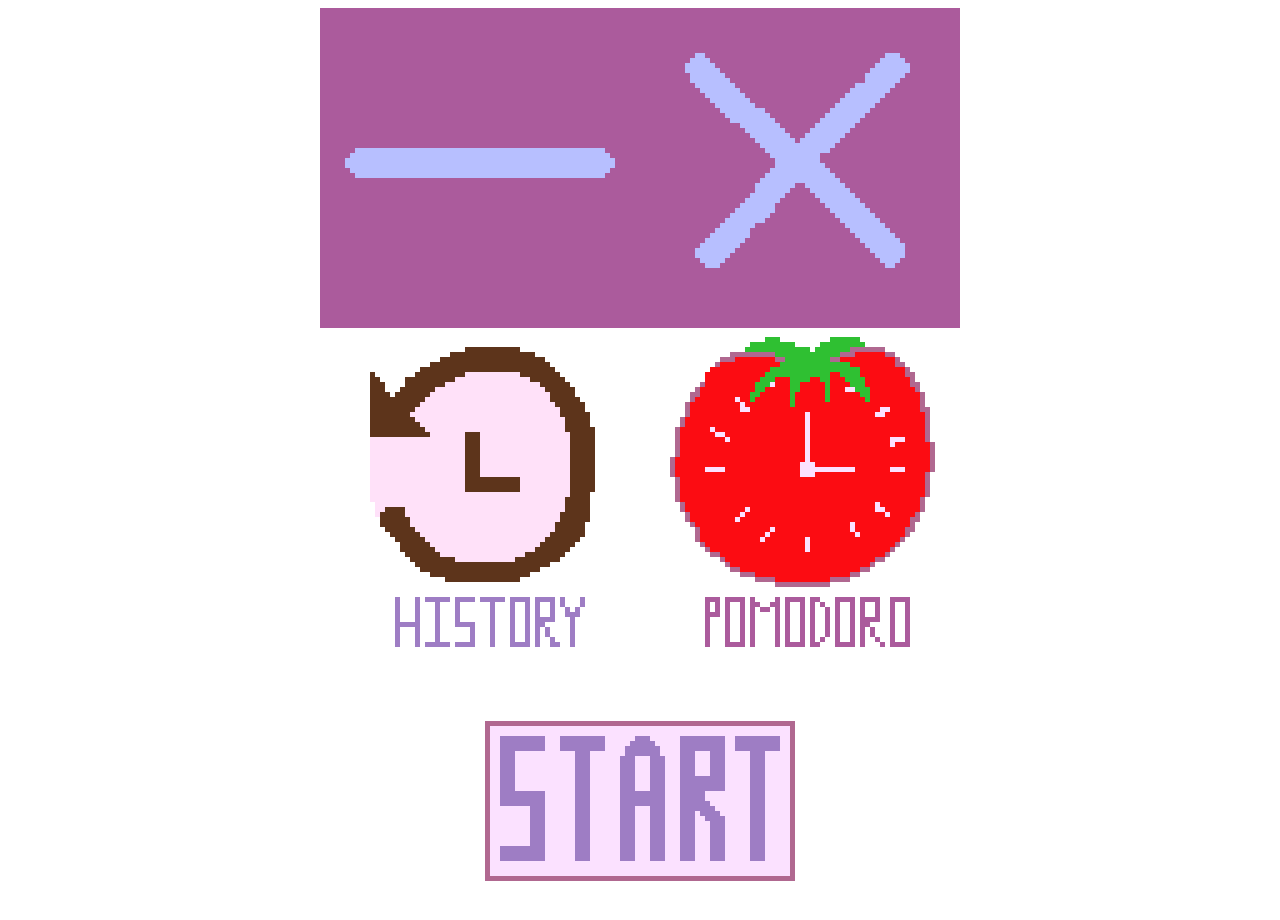
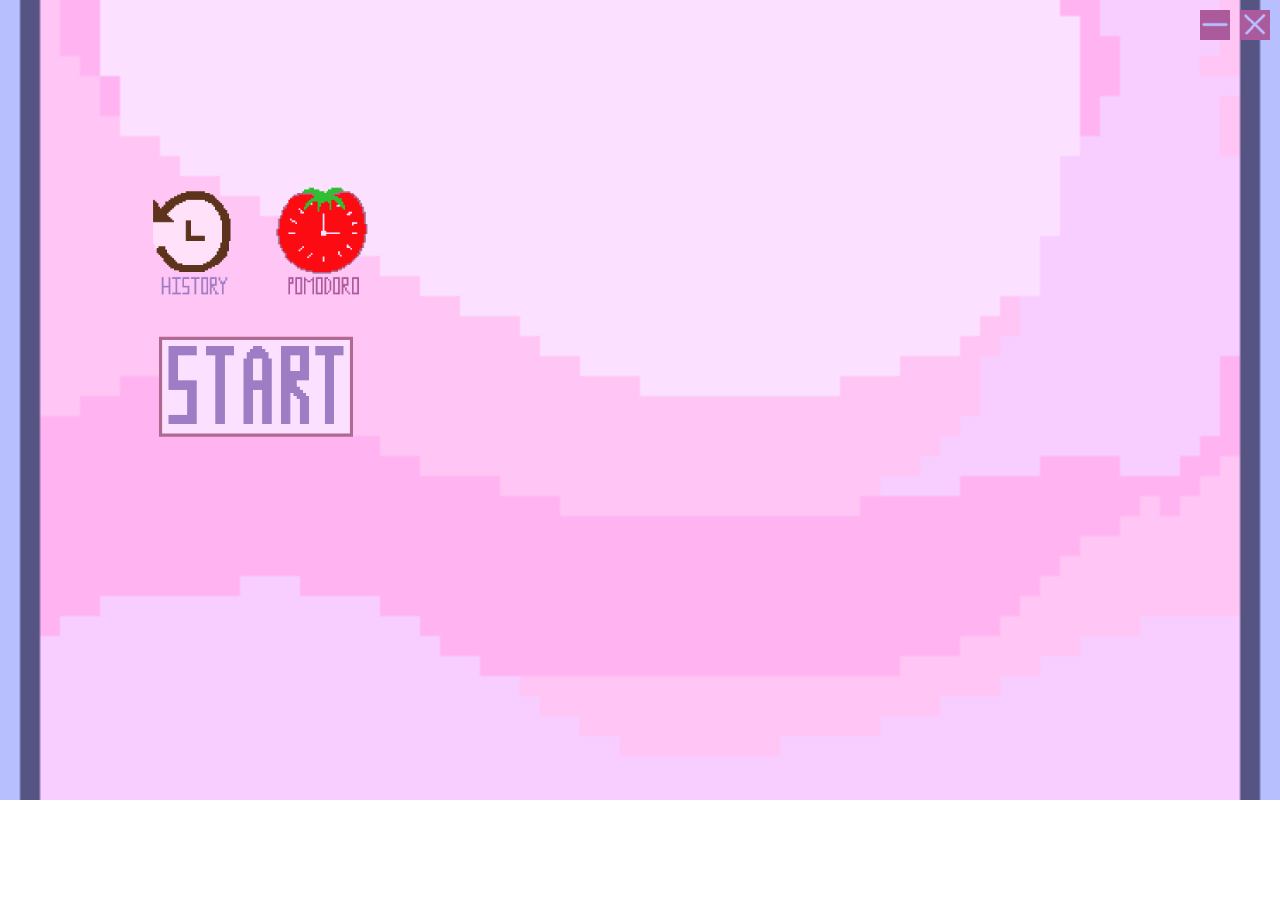
Before and after one commit to mike-rao/positura, a React (Create React App) app: page / in a window 1280 px wide. Shown: the top 920 px of the page. After the commit the page ends 800 px from the top, so only its background shows below. Built offline with nearby package versions, Linux system fonts and the light colour scheme.

Commit message:
home page background stuff

```diff
--- a/public/electron.js
+++ b/public/electron.js
@@ -7,8 +7,10 @@ let pythonProcess;
 
 function createWindow() {
   mainWindow = new BrowserWindow({
-    width: 100,
-    height: 600,
+    width: 512,
+    height: 512,
+    resizable: false,
+    frame: false,
     webPreferences: {
       preload: path.join(__dirname, 'preload.js'),
       nodeIntegration: false,
--- a/src/components/Home.js
+++ b/src/components/Home.js
@@ -1,5 +1,6 @@
 import React from 'react';
 import { useNavigate } from 'react-router-dom';
+import '../styles/styles.css'; // Importing the CSS
 
 function Home() {
   const navigate = useNavigate();
--- /dev/null
+++ b/src/styles/styles.css
@@ -0,0 +1,75 @@
+body {
+    width: 512px;
+    height: 512px;
+    margin: 0;
+    overflow: hidden; /* Hide scrollbars */
+    background: url('../../public/assets/backgroundName512.png') no-repeat center center;
+    background-size: cover;
+    display: flex;
+    flex-direction: column;
+    align-items: center;
+    justify-content: center;
+}
+
+.button-container {
+    display: flex;
+    justify-content: center;
+    gap: 20px; /* Spacing between buttons */
+    width: 100%;
+    margin-bottom: 20px;
+}
+
+.study-button-container {
+    display: flex;
+    justify-content: center;
+    width: 100%;
+}
+
+.nav-btn {
+    width: 100px; /* Adjust button size */
+    height: 100px;
+    transition: transform 0.2s ease-in-out;
+}
+
+
+#history-btn,
+#pomodoro-btn {
+    width: 110px;
+    height: 110px;
+    position: relative;
+    top: 170px; /* Move the buttons down by 50px */
+}
+
+/* Make the study button bigger */
+#study-btn {
+    width: 200px; /* Increase width */
+    height: 200px; /* Increase height */
+    margin-top: 150px; /* Move the button down by 50px */
+}
+
+.nav-btn:hover {
+    transform: scale(1.1); /* Slight zoom effect on hover */
+}
+
+
+/* Container for minimize and close buttons */
+.window-controls {
+    position: absolute;
+    top: 10px;   /* Space from the top */
+    right: 10px; /* Space from the right */
+    display: flex;
+    gap: 10px;   /* Space between buttons */
+}
+
+/* Style for both buttons */
+#minimize-btn, #close-btn {
+    /* margin-top: 20px; */
+    width: 30px;  /* Adjust size of buttons */
+    height: 30px;
+    cursor: pointer;  /* Show pointer cursor on hover */
+}
+
+/* Optional: Add hover effects for the buttons */
+#minimize-btn:hover, #close-btn:hover {
+    transform: scale(1.1); /* Slight zoom effect on hover */
+}
```
